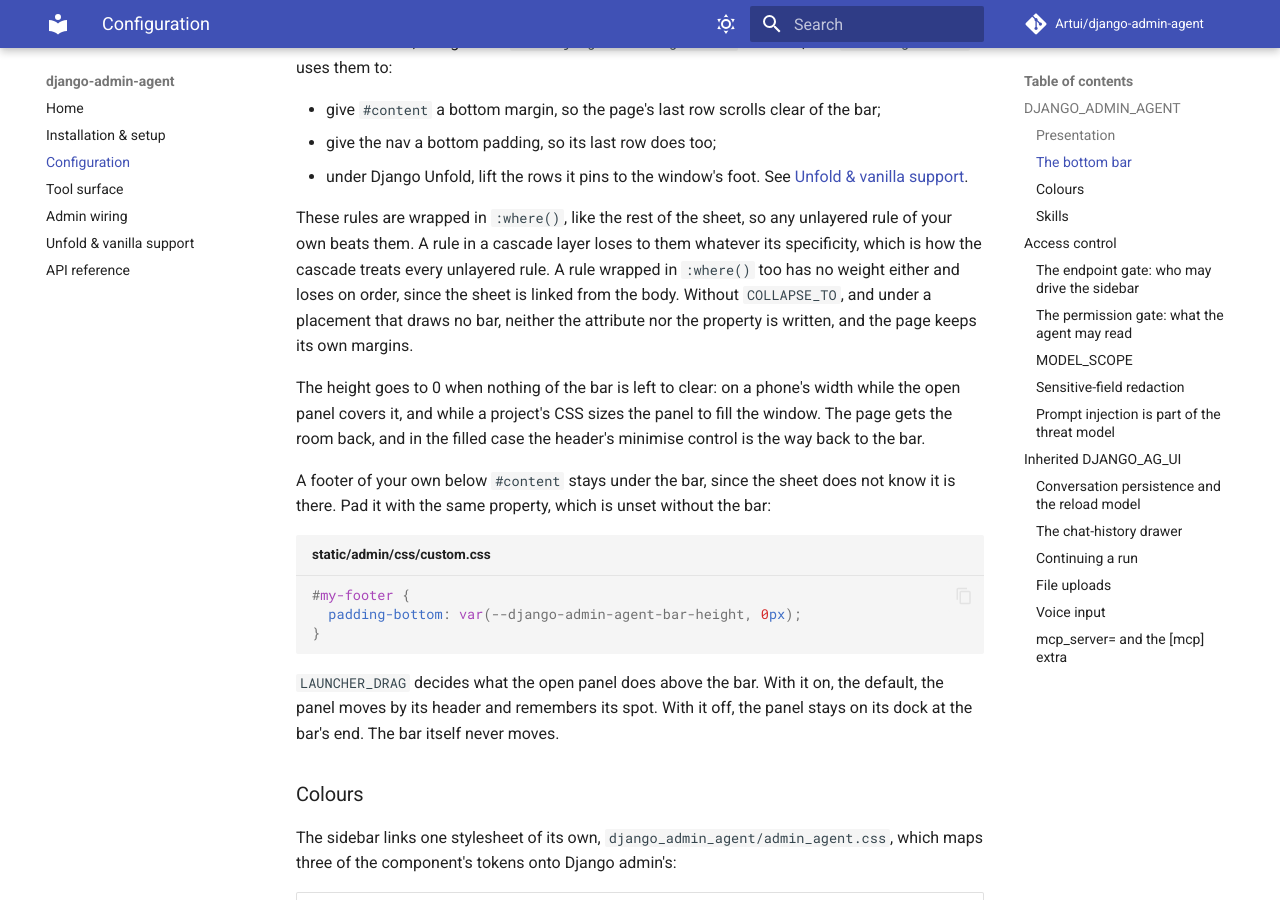
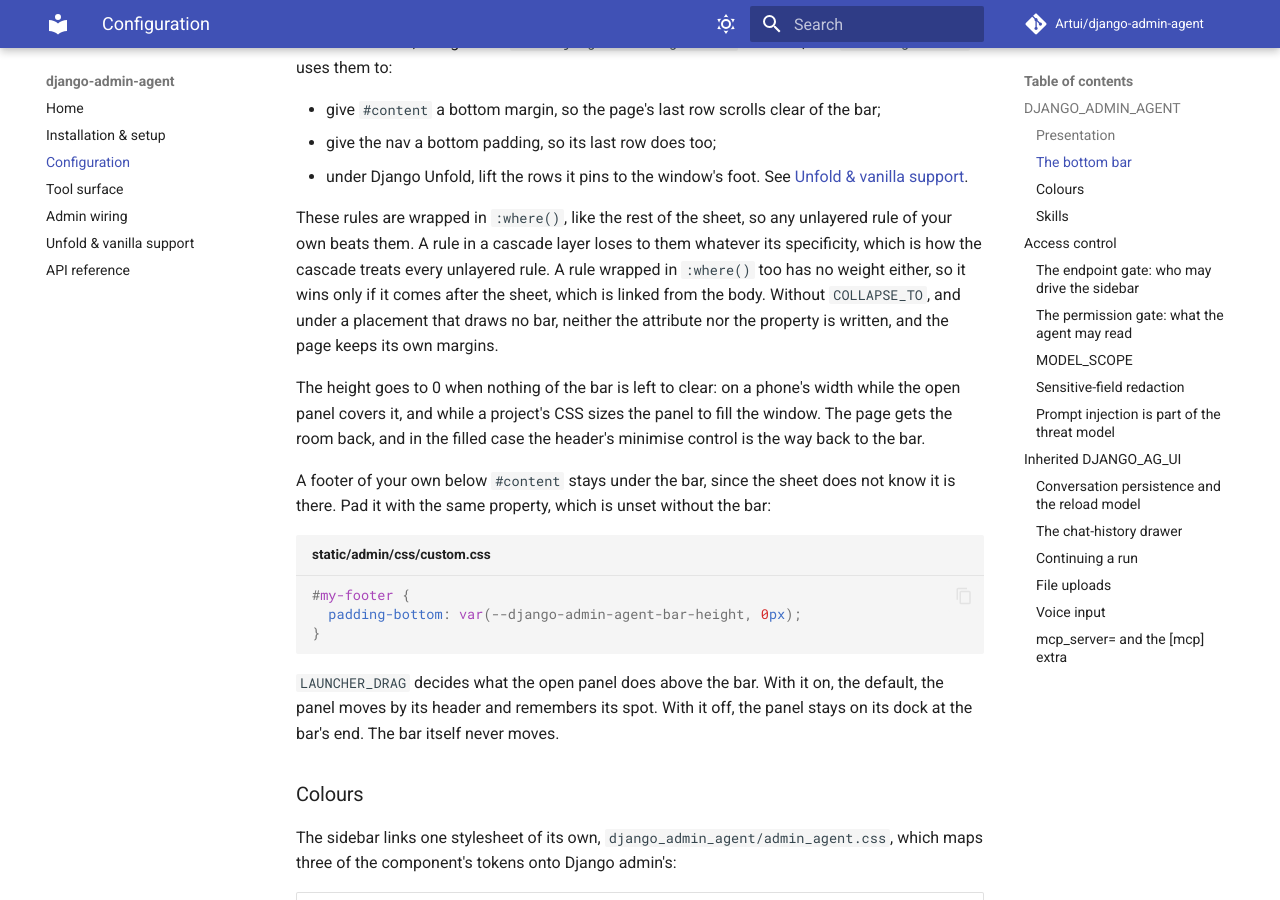
Before and after one commit to Artui/django-admin-agent, an MkDocs documentation site: the page built from docs/configuration.md, in a window 1280 px wide and 900 px high, scrolled down 5158 px. Built offline with MkDocs 1.6.1 and Material for MkDocs 9.7.7, drawn with Linux system fonts in a browser that asks for light colours; comment, search, counter and statistics services are not loaded.

Commit message:
Test that side and full stop at the bar, and say when a :where() rule loses
The docs said both. A project's :where() rule loses only if it comes before the
sheet, which the sentence implied was always.

Co-Authored-By: Claude Opus 5.5 <noreply@anthropic.com>

```diff
--- a/docs/configuration.md
+++ b/docs/configuration.md
@@ -125,8 +125,8 @@ the sidebar makes the room. `admin_agent.js` writes the height to
 These rules are wrapped in `:where()`, like the rest of the sheet, so any unlayered
 rule of your own beats them. A rule in a cascade layer loses to them whatever its
 specificity, which is how the cascade treats every unlayered rule. A rule wrapped in
-`:where()` too has no weight either and loses on order, since the sheet is linked
-from the body. Without `COLLAPSE_TO`, and under a placement that draws no bar, neither
+`:where()` too has no weight either, so it wins only if it comes after the sheet, which
+is linked from the body. Without `COLLAPSE_TO`, and under a placement that draws no bar, neither
 the attribute nor the property is written, and the page keeps its own margins.
 
 The height goes to 0 when nothing of the bar is left to clear: on a phone's width
```
Also changed, not shown: docs/unfold.md (+1 -1 lines), 1 other file.
